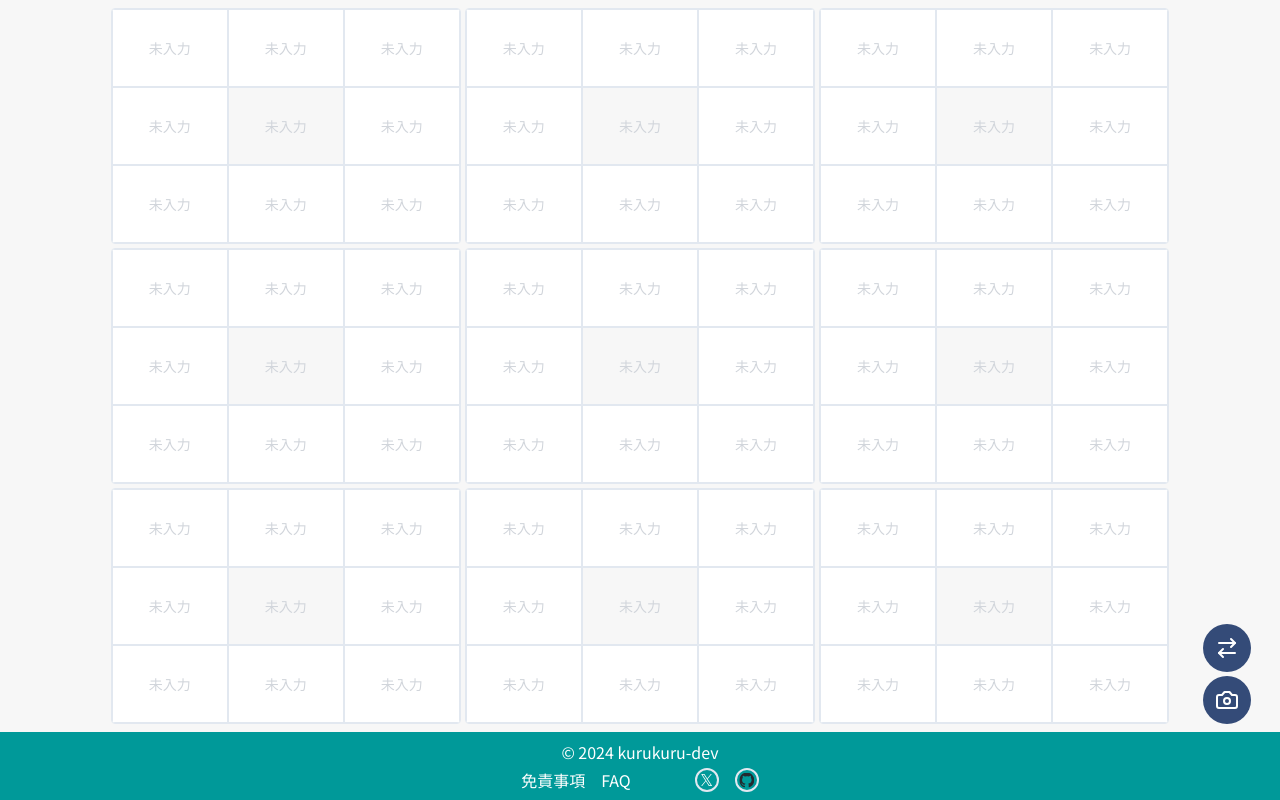
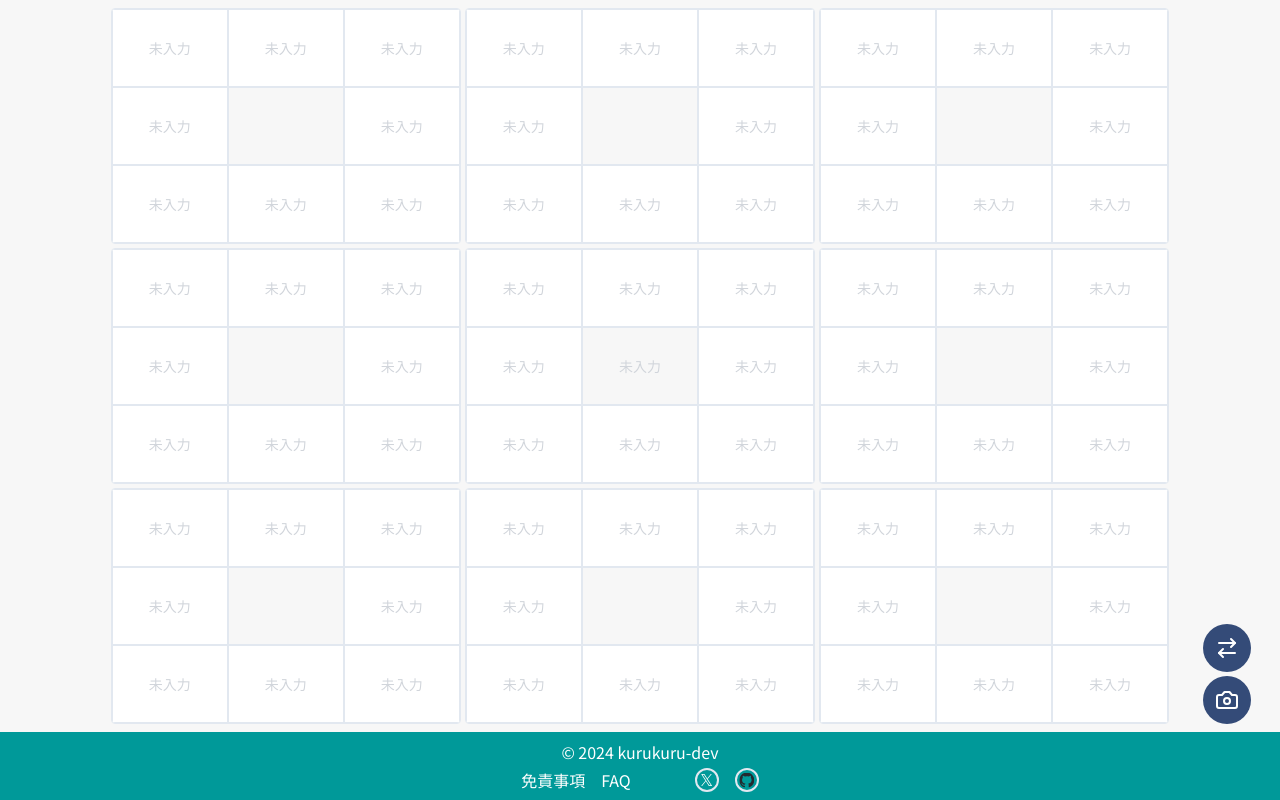
Before and after one commit to kurukuru-dev/mandal-achieve, a Next.js app: page /mandalart in a window 1280 px wide. Built offline with nearby package versions, Linux system fonts and the light colour scheme.

Commit message:
各セルのテーマの入力簡易化

```diff
--- a/src/app/mandalart/page.tsx
+++ b/src/app/mandalart/page.tsx
@@ -1,7 +1,12 @@
+'use client';
+
 import { MandalartLayout, MandalartNav, MandalartTable } from '@/features/mandalart';
 import { initialTableData, TableData } from '@/data/initialTableData';
+import { useState } from 'react';
 
 export default function Mandalart() {
+  const [tableThemeData, setTableThemeData] = useState<string[]>(Array(7).fill(''));
+
   return (
     <>
       <header className="absolute bottom-19 right-1/24 translate-x-1/2 transform">
@@ -10,7 +15,13 @@ export default function Mandalart() {
       <main className="mx-auto flex flex-grow" style={{ width: 'calc(83.333333% + 0.5rem)' }}>
         <MandalartLayout>
           {initialTableData.map((table: TableData) => (
-            <MandalartTable key={table.id} tableIndex={table.id} tableData={table.cells} />
+            <MandalartTable
+              key={table.id}
+              tableIndex={table.id}
+              tableData={table.cells}
+              tableThemeData={tableThemeData}
+              setTableThemeData={setTableThemeData}
+            />
           ))}
         </MandalartLayout>
       </main>
--- a/src/features/mandalart/_tableCell.tsx
+++ b/src/features/mandalart/_tableCell.tsx
@@ -10,10 +10,12 @@ import { Button } from '@/components/ui/button';
 type Props = {
   tableIndex: number;
   cellData: TableCellData;
+  tableThemeData: string[];
+  setTableThemeData: (data: string[]) => void;
 };
 
 export default function TableCell(props: Props) {
-  const { tableIndex, cellData } = props;
+  const { tableIndex, cellData, tableThemeData, setTableThemeData } = props;
 
   const [userInput, setUserInput] = useState<string>('');
   const [isInputting, setIsInputting] = useState<boolean>(false);
@@ -21,9 +23,10 @@ export default function TableCell(props: Props) {
 
   const textareaRef = useRef<HTMLTextAreaElement>(null);
 
+  const isMainTable = tableIndex === 5;
   const isCentralCellTheme = useMemo(
-    () => tableIndex === 5 && cellData.isCenter,
-    [tableIndex, cellData.isCenter]
+    () => isMainTable && cellData.isCenter,
+    [isMainTable, cellData.isCenter]
   );
 
   // ローカルストレージからメインテーマを取得して、中央セルの場合はメインテーマを表示
@@ -43,28 +46,49 @@ export default function TableCell(props: Props) {
 
   const mode = useSearchParams().get('mode');
 
+  const handleTableCell = () => {
+    if (cellData.isCenter) {
+      return;
+    }
+    setIsInputting(true);
+  };
+
+  const handleChangeInput = (e: React.ChangeEvent<HTMLTextAreaElement>) => {
+    if (isMainTable) {
+      const newTableThemeData = [...tableThemeData];
+      newTableThemeData[cellData.id - 1] = e.target.value;
+      setTableThemeData(newTableThemeData);
+    }
+    setUserInput(e.target.value);
+  };
+
   const handleCompleteClick = (e: React.MouseEvent<HTMLButtonElement>) => {
     e.stopPropagation();
+
     setIsCompleted(!isCompleted);
   };
 
   return (
     <td
-      onClick={() => setIsInputting(true)}
+      onClick={() => handleTableCell()}
       className={`relative border p-1 text-center ${cellData.isCenter ? 'bg-secondary' : 'bg-white'}`}
     >
-      {!isCentralCellTheme && isInputting ? (
+      {!cellData.isCenter && isInputting ? (
         <Textarea
           ref={textareaRef}
           onBlur={() => setIsInputting(false)}
-          onChange={(e) => setUserInput(e.target.value)}
+          onChange={(e) => handleChangeInput(e)}
           value={userInput}
         />
       ) : (
         <>
-          <p className={`text-sm ${userInput ? 'text-black' : 'text-gray-300'}`}>
-            {userInput ? userInput : '未入力'}
-          </p>
+          {!isCentralCellTheme && cellData.isCenter && !isInputting ? (
+            <p className="text-sm">{tableThemeData[tableIndex - 1]}</p>
+          ) : (
+            <p className={`text-sm ${userInput ? 'text-black' : 'text-gray-300'}`}>
+              {userInput ? userInput : '未入力'}
+            </p>
+          )}
           {mode === MODE.ACHIVE && (
             <Button
               size="iconSm"
--- a/src/features/mandalart/mandalartTable.tsx
+++ b/src/features/mandalart/mandalartTable.tsx
@@ -4,10 +4,12 @@ import { TableCellData } from '@/data/initialTableData';
 type Props = {
   tableIndex: number;
   tableData: TableCellData[][];
+  tableThemeData: string[];
+  setTableThemeData: (data: string[]) => void;
 };
 
 export default function MandalartTable(props: Props) {
-  const { tableIndex, tableData } = props;
+  const { tableIndex, tableData, tableThemeData, setTableThemeData } = props;
 
   return (
     <table className="w-full table-fixed border-separate border-spacing-0 overflow-hidden rounded-sm border">
@@ -15,7 +17,13 @@ export default function MandalartTable(props: Props) {
         {tableData.map((row, rowIndex) => (
           <tr key={rowIndex} className="h-1/3 border">
             {row.map((cell) => (
-              <TableCell key={cell.id} tableIndex={tableIndex} cellData={cell} />
+              <TableCell
+                key={cell.id}
+                tableIndex={tableIndex}
+                cellData={cell}
+                tableThemeData={tableThemeData}
+                setTableThemeData={setTableThemeData}
+              />
             ))}
           </tr>
         ))}
```
